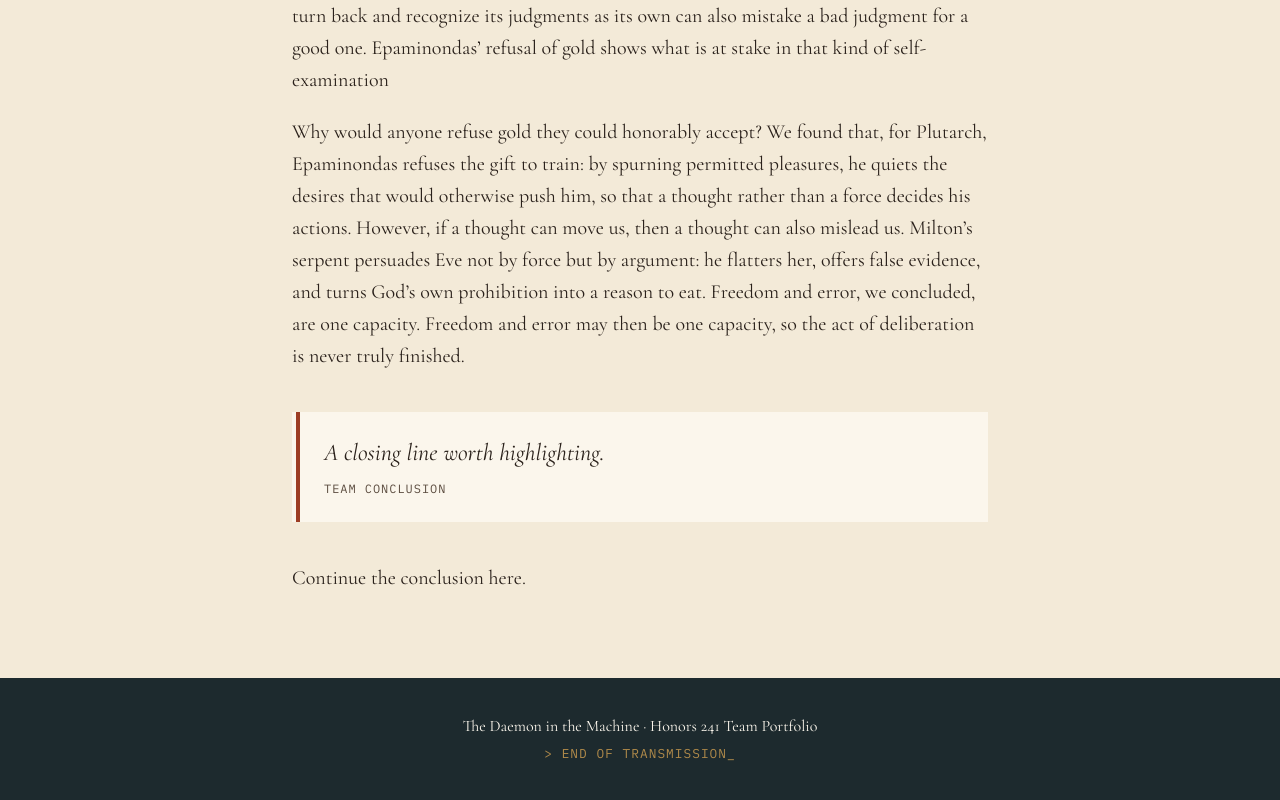
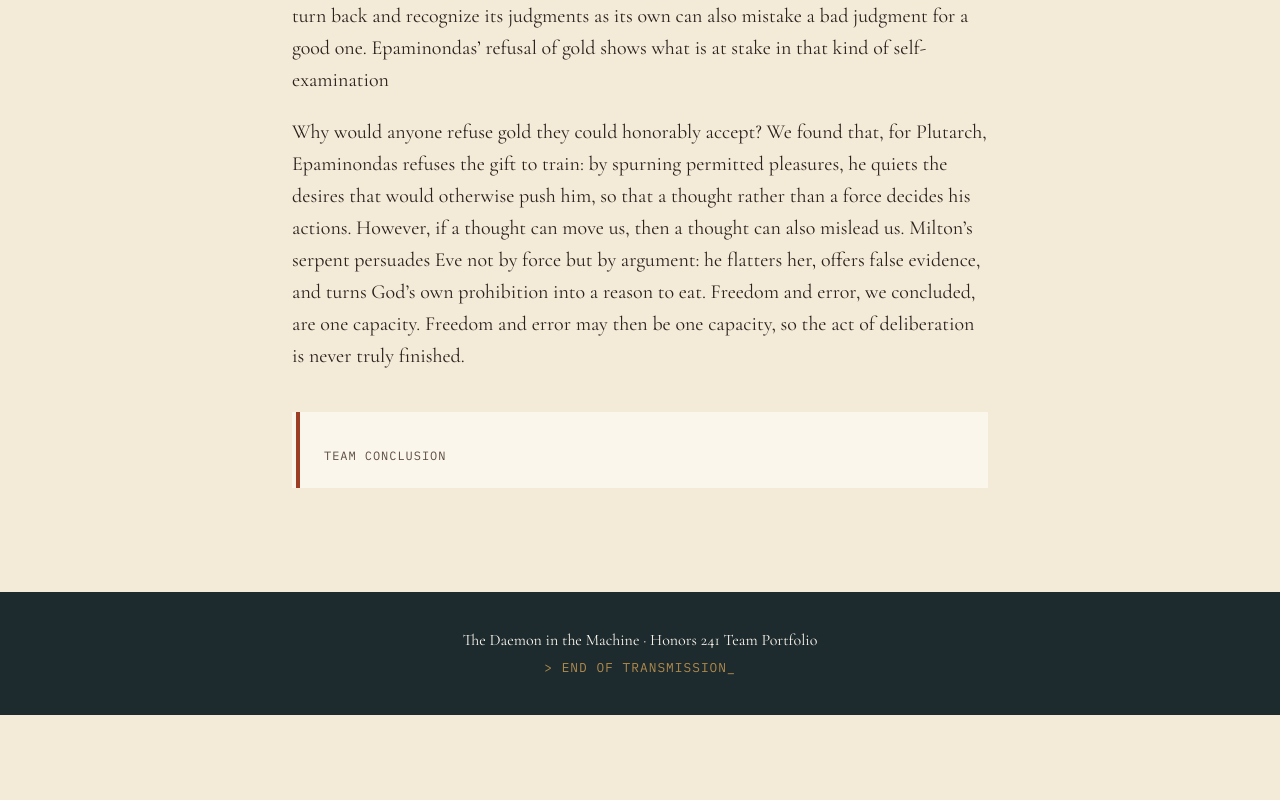
Before and after one commit to justnkim/sylvester---honors241, a plain HTML site: page team.html in a window 1280 px wide. Shown: the part 7068-7868 px from the top of the page. After the commit the page ends 7783 px from the top, so only its background shows below. Drawn offline with nearby package versions, Linux system fonts and the light colour scheme.

Commit message:
Update conclusion section in team.html
Removed a closing line and placeholder for conclusion in team.html.

```diff
--- a/team.html
+++ b/team.html
@@ -153,10 +153,10 @@
  </p> <p> Why would anyone refuse gold they could honorably accept? We found that, for Plutarch, Epaminondas refuses the gift to train: by spurning permitted pleasures, he quiets the desires that would otherwise push him, so that a thought rather than a force decides his actions. However, if a thought can move us, then a thought can also mislead us. Milton’s serpent persuades Eve not by force but by argument: he flatters her, offers false evidence, and turns God’s own prohibition into a reason to eat. Freedom and error, we concluded, are one capacity. Freedom and error may then be one capacity, so the act of deliberation is never truly finished.
 </p>
       <blockquote>
-        A closing line worth highlighting.
+
         <cite>Team Conclusion</cite>
       </blockquote>
-      <p>Continue the conclusion here.</p>
+
     </section>
   </main>
   </div>
```
